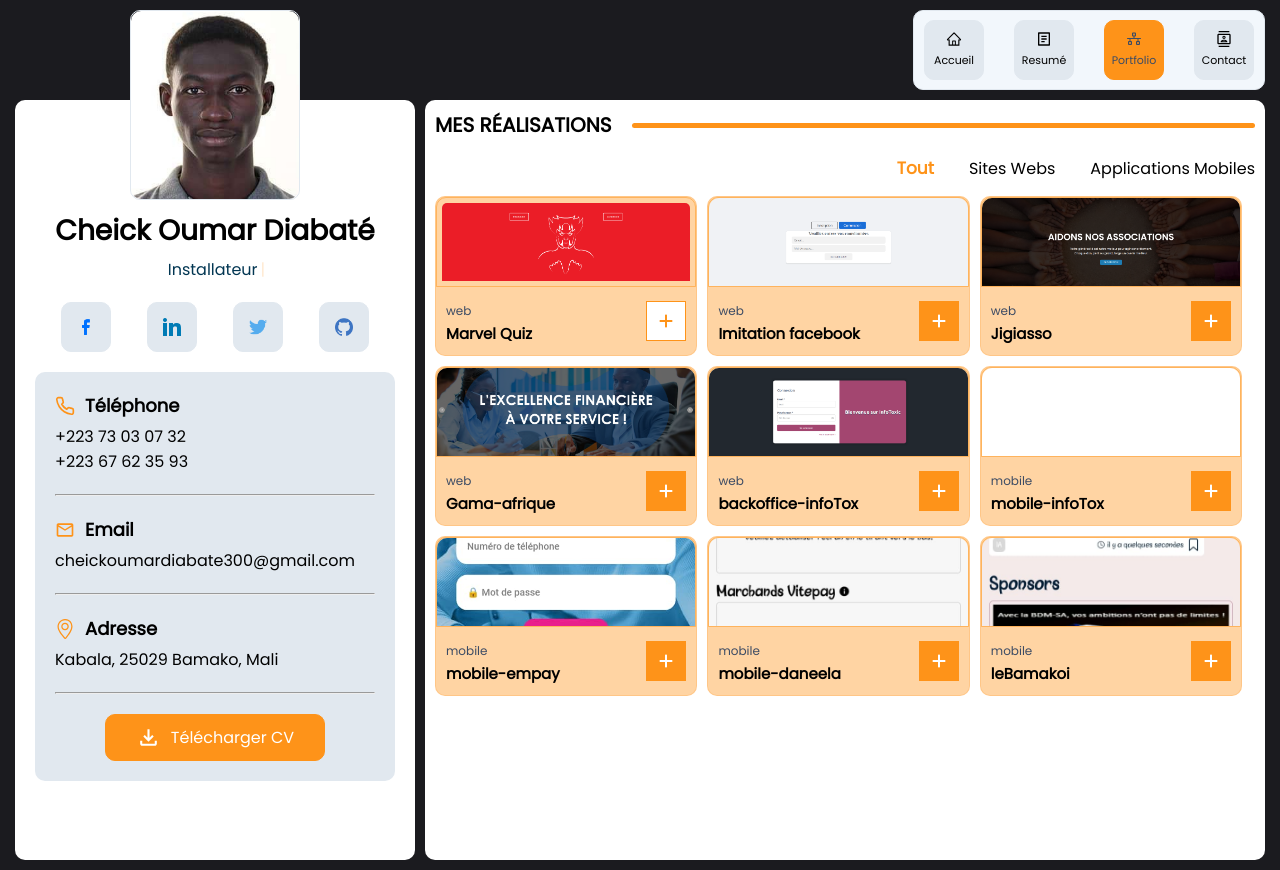
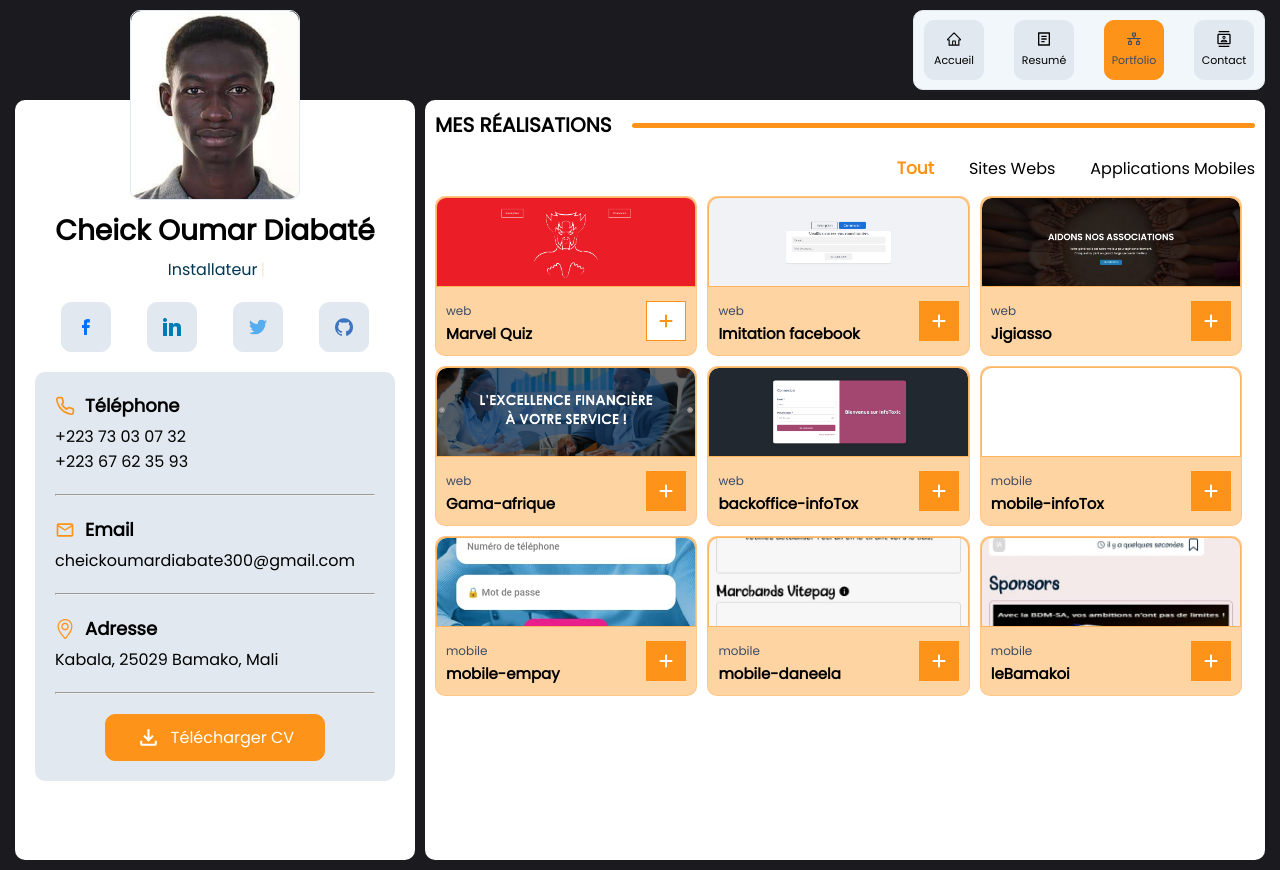
Before and after one commit to cheick98/portfolio, a React (Vite) app: page /portfolio in a window 1280 px wide. In both pictures the pointer is over the picture 566 px from the left and 242 px from the top of the page. Built offline with nearby package versions, Linux system fonts and the light colour scheme.

Commit message:
ajustement du hover sur portfolio card

```diff
--- a/src/styles/components/cards/_portfolio_info_card.scss
+++ b/src/styles/components/cards/_portfolio_info_card.scss
@@ -10,11 +10,12 @@
         border: rem_calc(1) solid rgba($color: $main3, $alpha: 0.5);
         border-top-left-radius: rem_calc(10);
         border-top-right-radius: rem_calc(10);
+        overflow: hidden;
 
         .portfolio_img {
             @include image;
             border-radius: inherit;
-            transition: padding 0.3s ease-in-out;
+            transition: transform 0.3s ease-in-out;
         }
     }
 
@@ -71,7 +72,7 @@
     &:hover {
         .portfolio_img_container {
             .portfolio_img {
-                padding: rem_calc(5);
+                transform: scale(1.1);
             }
         }
 
--- a/src/styles/components/cards/_portfolio_modal_card.scss
+++ b/src/styles/components/cards/_portfolio_modal_card.scss
@@ -54,10 +54,18 @@
                 margin-bottom: rem_calc(10);
                 border: rem_calc(1) solid $main3;
                 border-radius: rem_calc(10);
+                overflow: hidden;
 
                 .portfolio_img {
                     @include image;
                     border-radius: inherit;
+                    transition: transform 0.3s ease-in-out;
+                }
+
+                &:hover {
+                    .portfolio_img {
+                        transform: scale(1.1);
+                    }
                 }
             }
 
```
